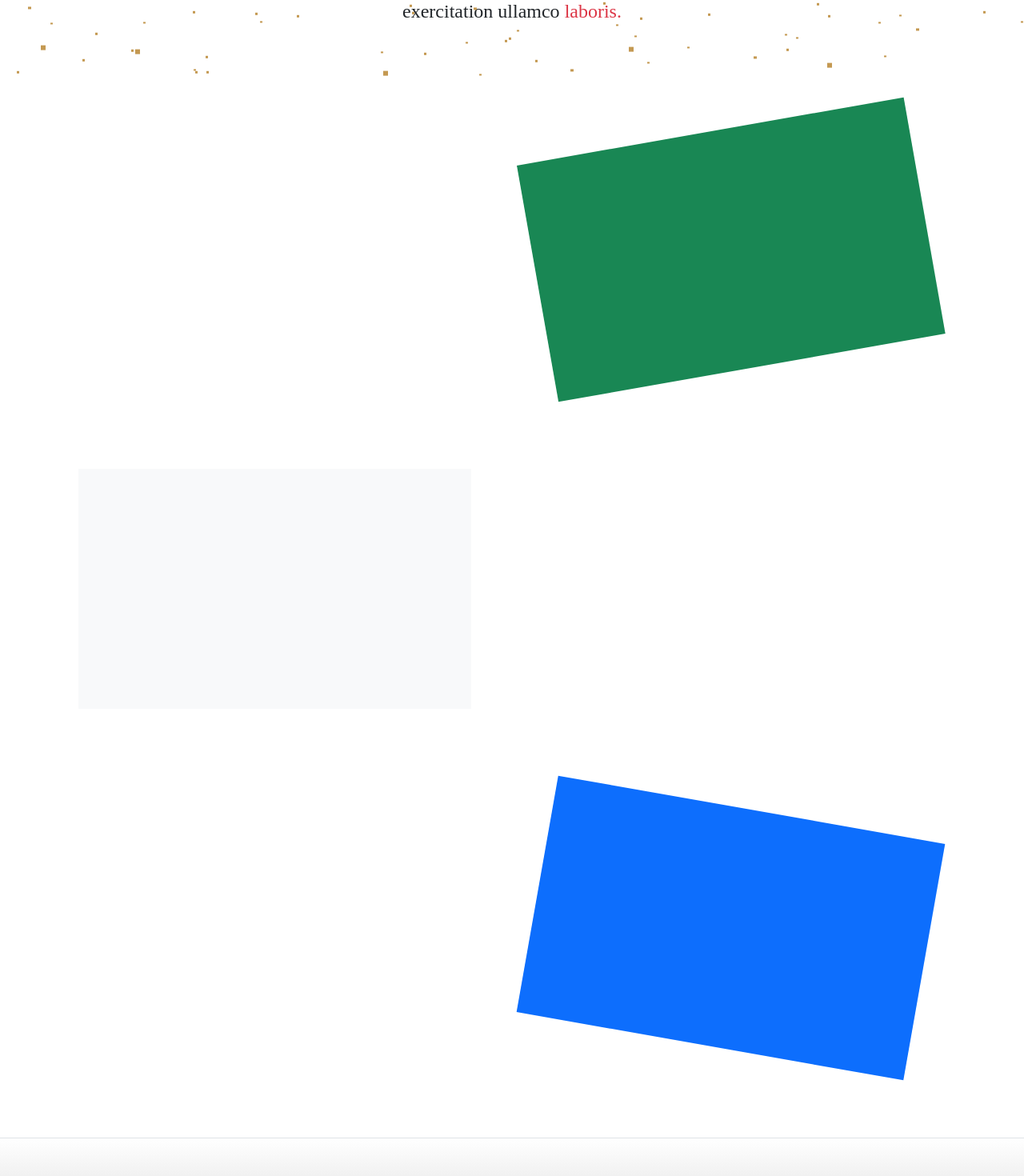
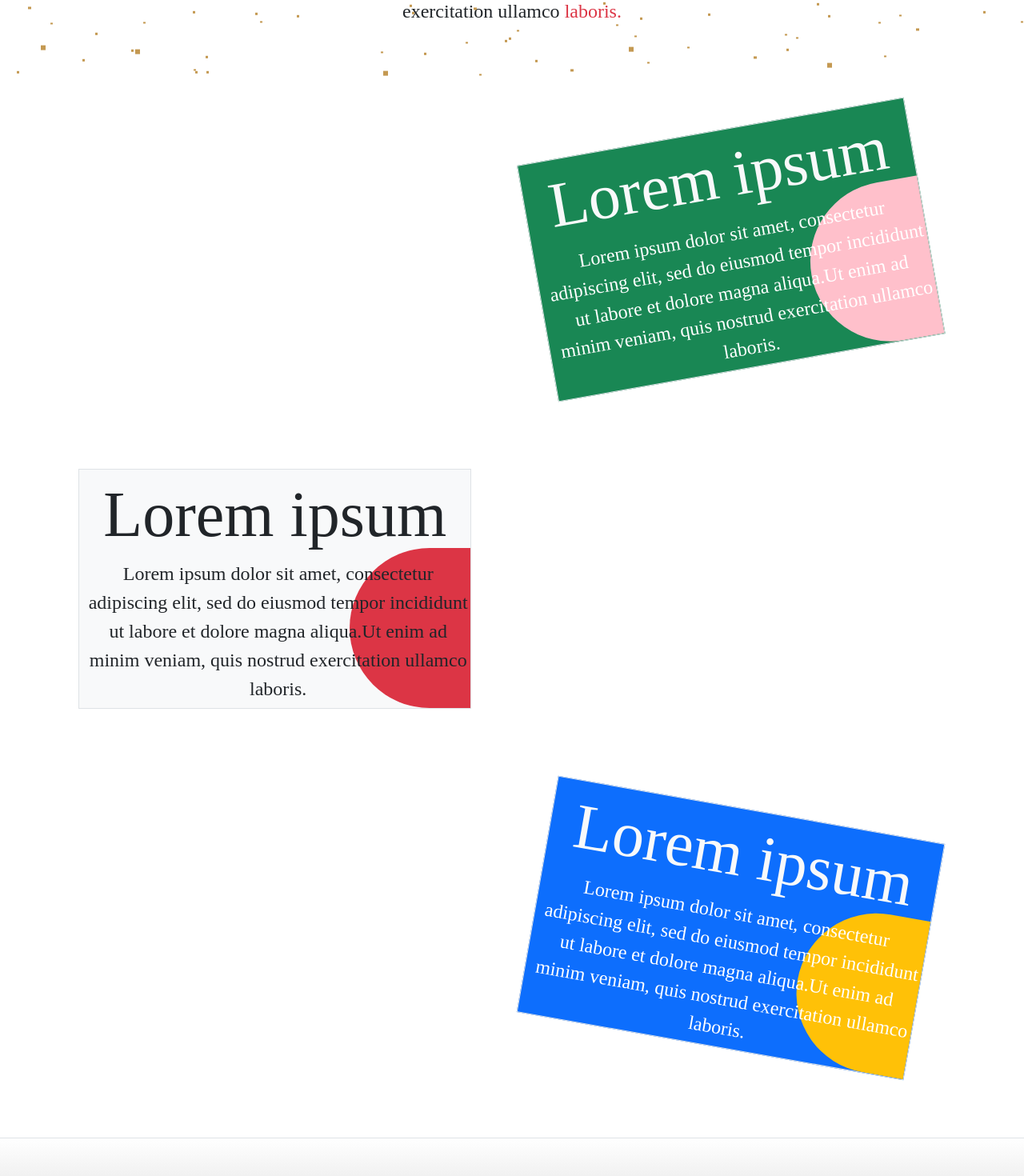
Before and after one commit to web3dev-expert/skateboard-builer, an Angular app: page /home in a window 1280 px wide. Shown: the part 7000-8470 px from the top of the page at 80% size. Built offline with nearby package versions, Linux system fonts and the light colour scheme; a web font is replaced by a local one.

Commit message:
doing some home animations

```diff
--- a/src/components/home/home.component.html
+++ b/src/components/home/home.component.html
@@ -383,13 +383,29 @@
             <div class="col-md-6 py-5">
                 <div class="p-2 position-relative rotate-left pr-1 p-3">
                     <div class="p-2 position-absolute ab-1 z-1"></div>
-                    <div class="p-2 bg-success z-3 personal-pr-height"></div>
+                    <div class="p-2 bg-success z-2 personal-pr-height text-center border">
+                        <h1 class="text-light">Lorem ipsum</h1>
+                        <p class="fs-4 text-white z-3 position-absolute">Lorem ipsum dolor sit amet, consectetur adipiscing elit, sed do eiusmod tempor
+                            incididunt ut
+                            labore et
+                            dolore magna aliqua.Ut enim ad minim veniam, quis nostrud exercitation ullamco
+                            laboris.</p>
+                    <div class="position-absolute bg-pink z-2 ball"></div>
+                    </div>
                 </div>
             </div>
             <div class="col-md-6 py-5">
                 <div class="p-2 position-relative pr-2 p-3">
                     <div class="p-2 position-absolute ab-2 z-1"></div>
-                    <div class="p-2 bg-light z-3 personal-pr-height"></div>
+                    <div class="p-2 bg-light z-2 personal-pr-height text-center border">
+                        <h1>Lorem ipsum</h1>
+                        <p class="fs-4 z-3 position-absolute">Lorem ipsum dolor sit amet, consectetur adipiscing elit, sed do eiusmod tempor
+                            incididunt ut
+                            labore et
+                            dolore magna aliqua.Ut enim ad minim veniam, quis nostrud exercitation ullamco
+                            laboris.</p>
+                    <div class="position-absolute bg-danger z-2 ball"></div>
+                    </div>
                 </div>
             </div>
             <div class="col-md-6">
@@ -401,7 +417,15 @@
             <div class="col-md-6 py-5">
                 <div class="p-2 position-relative rotate-right pr-3 p-3">
                     <div class="p-2 position-absolute ab-3 z-1"></div>
-                    <div class="p-2 bg-primary z-3 personal-pr-height"></div>
+                    <div class="p-2 bg-primary z-2 personal-pr-height text-center border">
+                        <h1 class="text-light">Lorem ipsum</h1>
+                        <p class="fs-4 text-white z-3 position-absolute">Lorem ipsum dolor sit amet, consectetur adipiscing elit, sed do eiusmod tempor
+                            incididunt ut
+                            labore et
+                            dolore magna aliqua.Ut enim ad minim veniam, quis nostrud exercitation ullamco
+                            laboris.</p>
+                    <div class="position-absolute bg-warning z-2 ball"></div>
+                    </div>
                 </div>
             </div>
         </div>
--- a/src/components/home/home.component.scss
+++ b/src/components/home/home.component.scss
@@ -602,25 +602,37 @@ h1 {
 
 .personal-pr-height {
   height: 300px;
-  overflow: auto;
+  overflow-y: auto;
+  overflow-x: hidden;
   width: 90%;
   margin: auto;
   position: absolute;
+  .ball {
+    bottom: 0%;
+    right: -10%;
+    min-width: 200px;
+    min-height: 200px;
+    border-top-left-radius: 50%;
+    border-bottom-left-radius: 50%;
+  }
+  .bg-pink {
+    background-color: pink;
+  }
 }
 
 .ab-1 {
   top: 0;
-  left: -550px;
-  width: 92%;
+  left: -750px;
+  width: 94%;
   transition: 1.5s;
   background-color: red;
   height: 320px;
 }
 
 .ab-2 {
-  bottom: -550px;
+  bottom: -750px;
   left: 0;
-  width: 92%;
+  width: 94%;
   transition: 1.5s;
   background-color: blue;
   height: 320px;
@@ -628,8 +640,8 @@ h1 {
 
 .ab-3 {
   top: 0;
-  right: -550px;
-  width: 92%;
+  right: -750px;
+  width: 94%;
   transition: 1.5s;
   background-color: violet;
   height: 320px;
@@ -640,22 +652,23 @@ h1 {
 .pr-3 {
   overflow: hidden;
   height: 330px;
-
   &:hover {
 
-    .ab-1{
+    .ab-1 {
       top: 2%;
-      left: 2%;
+      left: .9%;
       transition: 1.5s;
     }
-    .ab-2{
-      bottom: 2%;
-      left: 2%;
+
+    .ab-2 {
+      bottom: 1.5%;
+      left: .9%;
       transition: 1.5s;
     }
-    .ab-3{
+
+    .ab-3 {
       top: 2%;
-      right: 6%;
+      right: 5%;
       transition: 1.5s;
     }
   }
```
